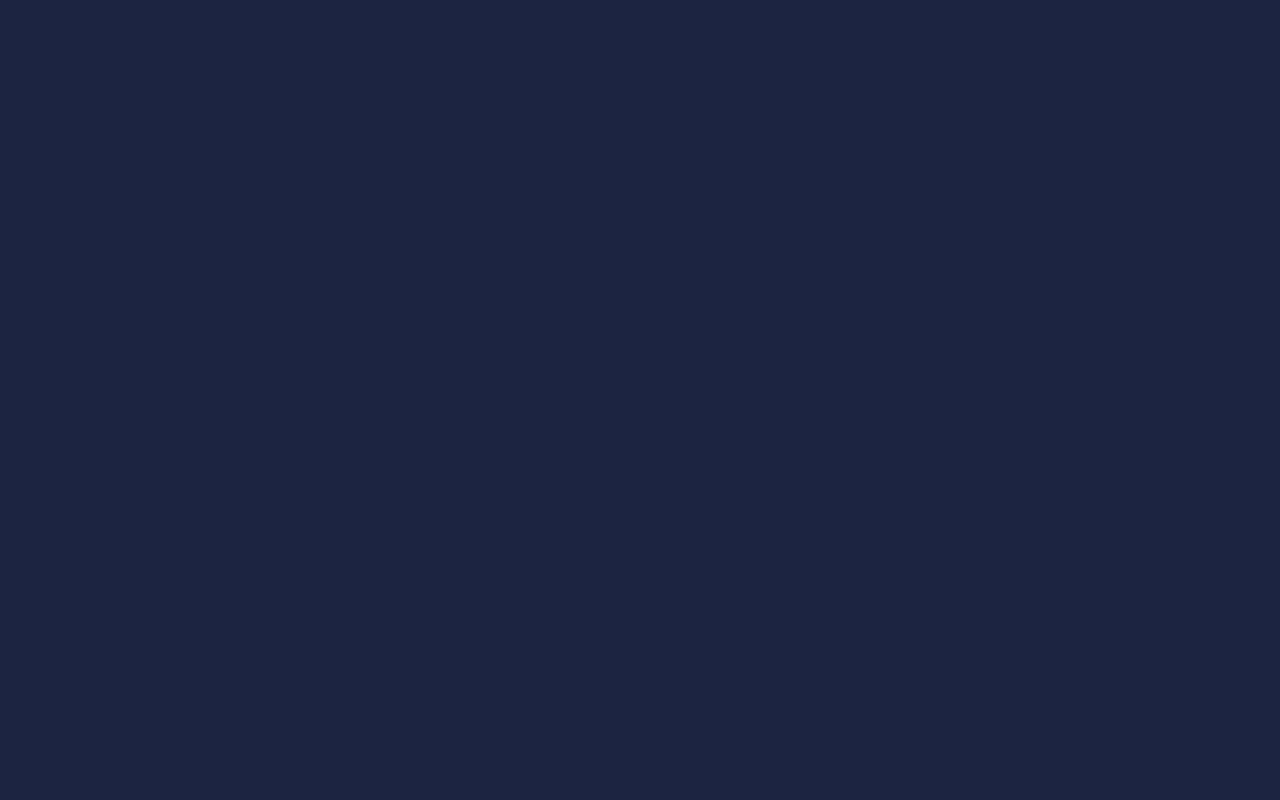
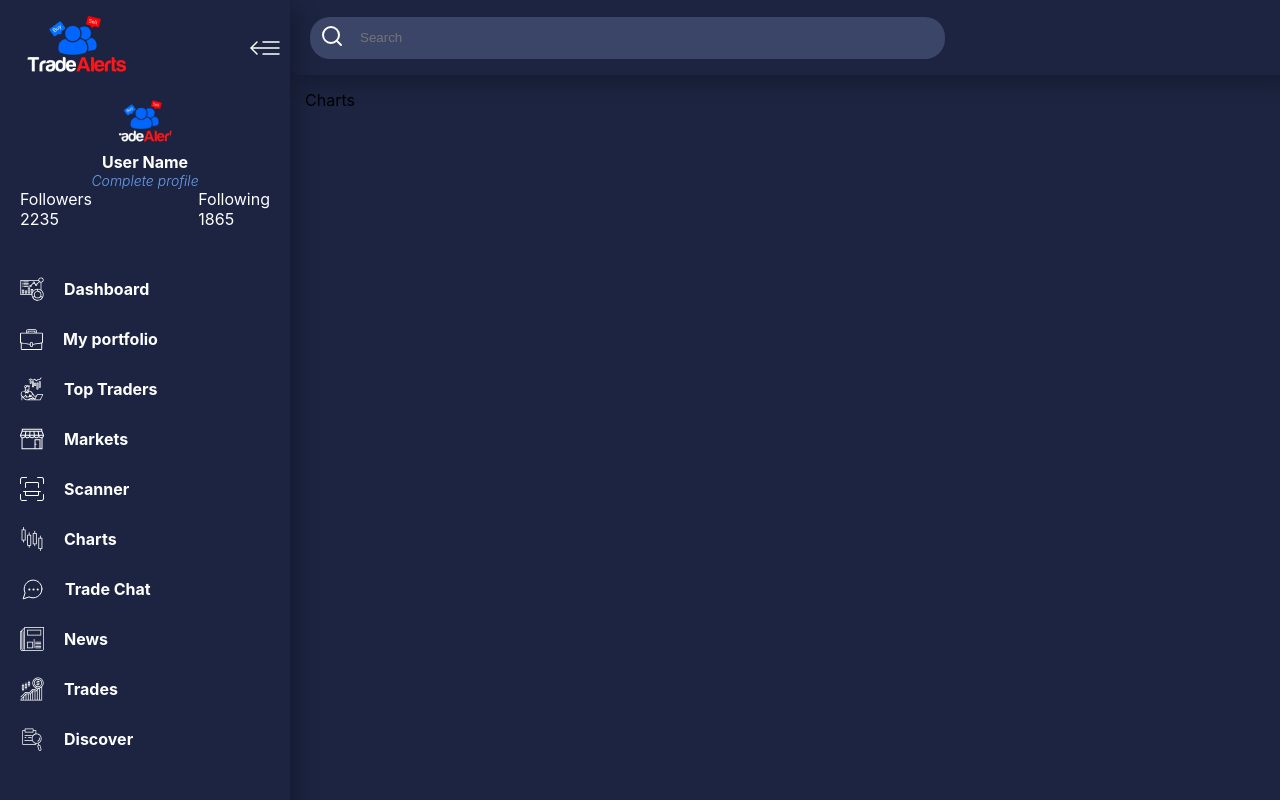
Before and after one commit to Arthur7711/trading_platform, a React (Create React App) app: page /charts in a window 1280 px wide. Before the commit this address had no page. Shown: the top 800 px of the page. Built offline with nearby package versions, Linux system fonts and the light colour scheme.

Commit message:
feat:(Charts page creating)

```diff
--- a/src/App.js
+++ b/src/App.js
@@ -1,4 +1,5 @@
 import { BrowserRouter, Route, Routes } from "react-router-dom";
+import Charts from "./pages/charts/Charts";
 import Dashboard from "./pages/dashboard/Dashboard";
 import Login from "./pages/login/Login";
 import Markets from "./pages/market/Markets";
@@ -20,6 +21,7 @@ function App() {
         <Route path="/top" element={<Toptraders />} />
         <Route path="/market" element={<Markets />} />
         <Route path="/scanner" element={<Scanner />} />
+        <Route path="/charts" element={<Charts />} />
       </Routes>
     </BrowserRouter>
   );
--- /dev/null
+++ b/src/pages/charts/Charts.jsx
@@ -0,0 +1,13 @@
+import React from 'react';
+import Main from '../../components/main/Main';
+import styles from './Charts.module.css'
+
+const Charts = () => {
+    return (
+        <Main>
+            Charts
+        </Main>
+    );
+}
+
+export default Charts;
```
Also changed, not shown: src/pages/charts/Charts.module.css (added).
